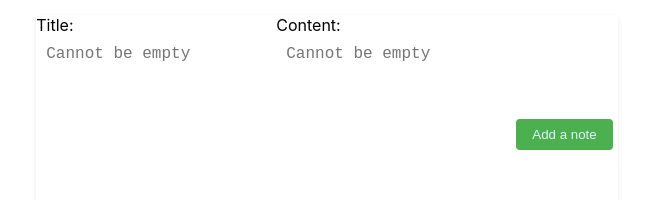
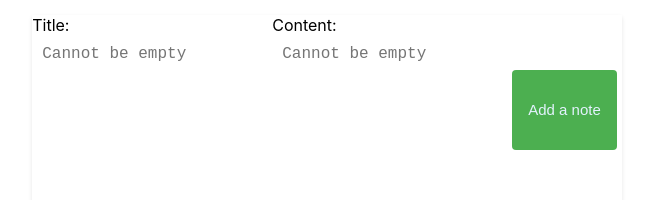
Before and after one commit to VdBondarev/notes_management_app_front, a React (Create React App) app: page / in a window 1280 px wide. Shown: the part 173-373 px from the top of the page, without its empty margins (313-966 px from the left). Built offline with nearby package versions, Linux system fonts and the light colour scheme; no server answers.

Commit message:
fixed addNote button size

```diff
--- a/src/pages/homePage/HomePage.js
+++ b/src/pages/homePage/HomePage.js
@@ -107,7 +107,7 @@ export const HomePage = () => {
                         placeholder="Cannot be empty"
                         value={title}
                         onChange={(e) => setTitle(e.target.value)}
-                        style={{ width: '200px', height: '200px', resize: 'none'}}
+                        style={{ width: '200px', height: '150px', resize: 'none'}}
                     />
                 </div>
                 <div>
@@ -118,10 +118,12 @@ export const HomePage = () => {
                         placeholder="Cannot be empty"
                         value={content}
                         onChange={(e) => setContent(e.target.value)}
-                        style={{width: '200px', height: '200px', resize: 'none' }}
+                        style={{width: '200px', height: '150px', resize: 'none' }}
                     ></textarea>
                 </div>
-                <button className="btn add" onClick={handleAddNote}>Add a note</button>
+                <button className="btn add" onClick={handleAddNote} style={{height: '80px', fontSize: '15px'}}>
+                    Add a note
+                </button>
             </div>
             <Modal
                 isOpen={modalIsOpen}
```
